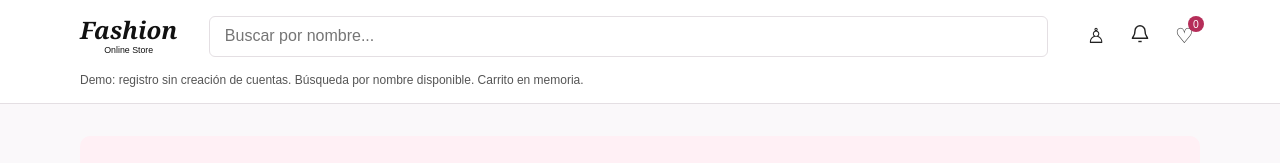
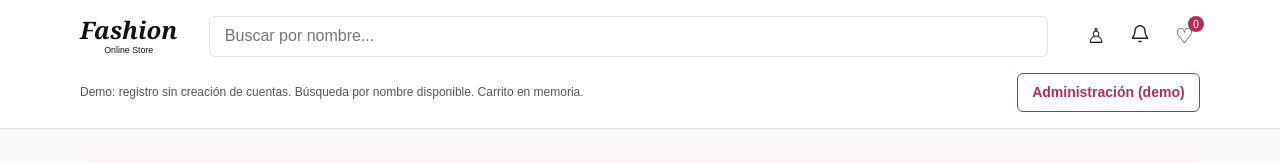
Before and after one commit to Thiago508/ProyectoIngSoftII-Front, a React (Vite) app: page /catalog in a window 1280 px wide. Shown: the top 163 px of the page. Built offline with nearby package versions, Linux system fonts and the light colour scheme.

Commit message:
fix(ui): restore cart checkout contrast and add admin access

```diff
--- a/src/features/cart/pages/CartPage.css
+++ b/src/features/cart/pages/CartPage.css
@@ -24,3 +24,20 @@
 .cart-line-controls__secondary:hover { background: var(--color-primary-soft); }
 .cart-line-controls :is(input,button):focus-visible, .cart-page h2:focus { outline: 3px solid var(--color-primary); outline-offset: 3px; }
 .cart-line-controls button:disabled { opacity: 0.6; cursor: not-allowed; }
+
+
+.cart-page a.cart-page__checkout {
+  display: inline-block;
+  max-width: 100%;
+  padding: 0.8rem 1rem;
+  border-radius: var(--radius-control);
+  background: var(--color-primary);
+  color: var(--color-surface);
+  text-decoration: none;
+  font-weight: 600;
+  text-align: center;
+}
+
+.cart-page a.cart-page__checkout:hover {
+  background: var(--color-primary-hover);
+}
--- a/src/features/cart/pages/CartPage.tsx
+++ b/src/features/cart/pages/CartPage.tsx
@@ -69,7 +69,7 @@ export function CartPage({ lines, products, onUpdate, onRemove }: {
       <p role="status" aria-atomic="true">{status}</p>
       {subtotal === null ? <p role="alert" className="cart-add__error">No se puede calcular el subtotal con los datos actuales. Revisa los artículos del carrito.</p> : <p className="cart-page__subtotal">Subtotal de productos: {currency.format(subtotal / 100)}</p>}
       <p>Envío no incluido. Precios informativos del catálogo local; el importe definitivo corresponde al servidor.</p>
-      {lines.length > 0 && subtotal !== null && lines.every((line) => products.some((product) => product.id === line.productId && product.active)) && <p><Link className="checkout-form__submit" to="/checkout">Continuar con la compra</Link></p>}
+      {lines.length > 0 && subtotal !== null && lines.every((line) => products.some((product) => product.id === line.productId && product.active)) && <p><Link className="cart-page__checkout" to="/checkout">Continuar con la compra</Link></p>}
       <Link to="/catalog">Seguir explorando el catálogo</Link>
     </main>
   </>;
--- a/src/shared/components/CustomerHeader/CustomerHeader.css
+++ b/src/shared/components/CustomerHeader/CustomerHeader.css
@@ -128,7 +128,7 @@
   }
 }
 .customer-header__notice {
-  flex-basis: 100%;
+  flex: 1 1 18rem;
   margin: 0;
   color: var(--color-muted);
   font-size: 0.75rem;
@@ -162,3 +162,29 @@
 }
 
 .customer-header__actions a { text-decoration: none; color: var(--color-text); }
+
+
+.customer-header__secondary {
+  display: flex;
+  flex-basis: 100%;
+  flex-wrap: wrap;
+  align-items: center;
+  gap: 0.75rem 1rem;
+}
+
+.customer-header__admin {
+  display: inline-flex;
+  justify-content: center;
+  padding: 0.65rem 0.9rem;
+  border: 1px solid var(--color-primary);
+  border-radius: var(--radius-control);
+  color: var(--color-primary);
+  background: var(--color-surface);
+  text-decoration: none;
+  font-size: 0.875rem;
+  font-weight: 600;
+}
+
+.customer-header__admin:hover {
+  background: var(--color-primary-soft);
+}
--- a/src/shared/components/CustomerHeader/CustomerHeader.tsx
+++ b/src/shared/components/CustomerHeader/CustomerHeader.tsx
@@ -57,7 +57,10 @@ export function CustomerHeader({ cartItemCount, cartTo, homeTo = "/checkout", co
             ♡<span className="customer-header__cart-count">{cartItemCount}</span>
           </button>}
         </nav>
-        <p id="header-demo-note" className="customer-header__notice">Demo: registro sin creación de cuentas. {search ? "Búsqueda por nombre disponible." : "Busca desde el catálogo."} {cartTo ? "Carrito en memoria." : "Carrito de demostración sin conexión."}</p>
+        <div className="customer-header__secondary">
+          <p id="header-demo-note" className="customer-header__notice">Demo: registro sin creación de cuentas. {search ? "Búsqueda por nombre disponible." : "Busca desde el catálogo."} {cartTo ? "Carrito en memoria." : "Carrito de demostración sin conexión."}</p>
+          <Link className="customer-header__admin" to="/admin/products" aria-label="Administración (demostración)">Administración (demo)</Link>
+        </div>
       </div>
     </header>
   );
```
Also changed, not shown: 3 other files (tests, documents, lock files or other folders).
